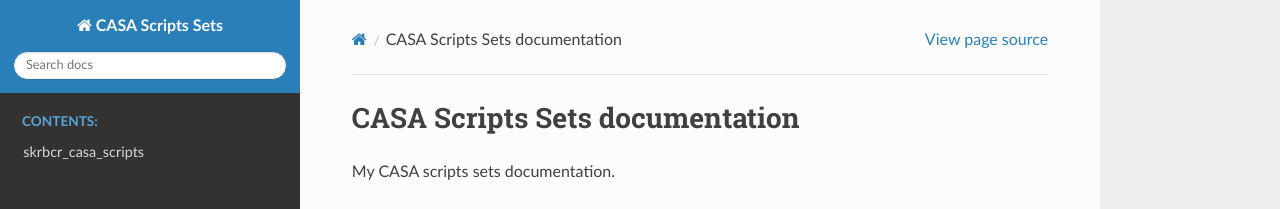
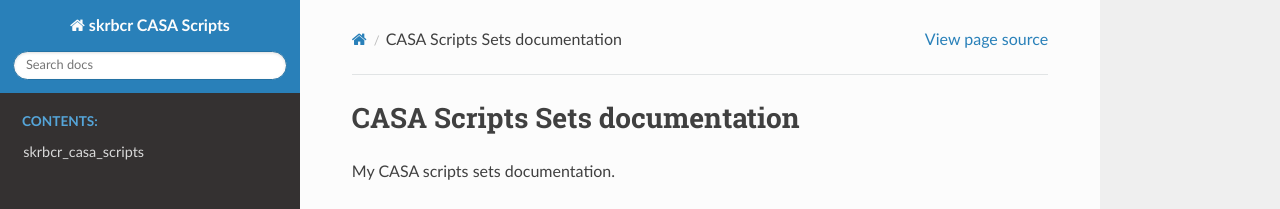
Before and after one commit to akimasanishida/my_casa_tools, a Sphinx documentation site: the page built from sphinx/index.rst, in a window 1280 px wide. Shown: the top 209 px of the page. Built offline with Sphinx 7.4.7 and the Read the Docs theme 3.1.0, drawn with Linux system fonts in a browser that asks for light colours.

Commit message:
Update README and conf.py

```diff
--- a/sphinx/conf.py
+++ b/sphinx/conf.py
@@ -10,7 +10,7 @@ import os
 import sys
 sys.path.append(os.path.abspath('..'))
 
-project = 'CASA Scripts Sets'
+project = 'skrbcr CASA Scripts'
 copyright = '2024, skrbcr'
 author = 'skrbcr'
 
```
Also changed, not shown: README.md (+2 -0 lines).
